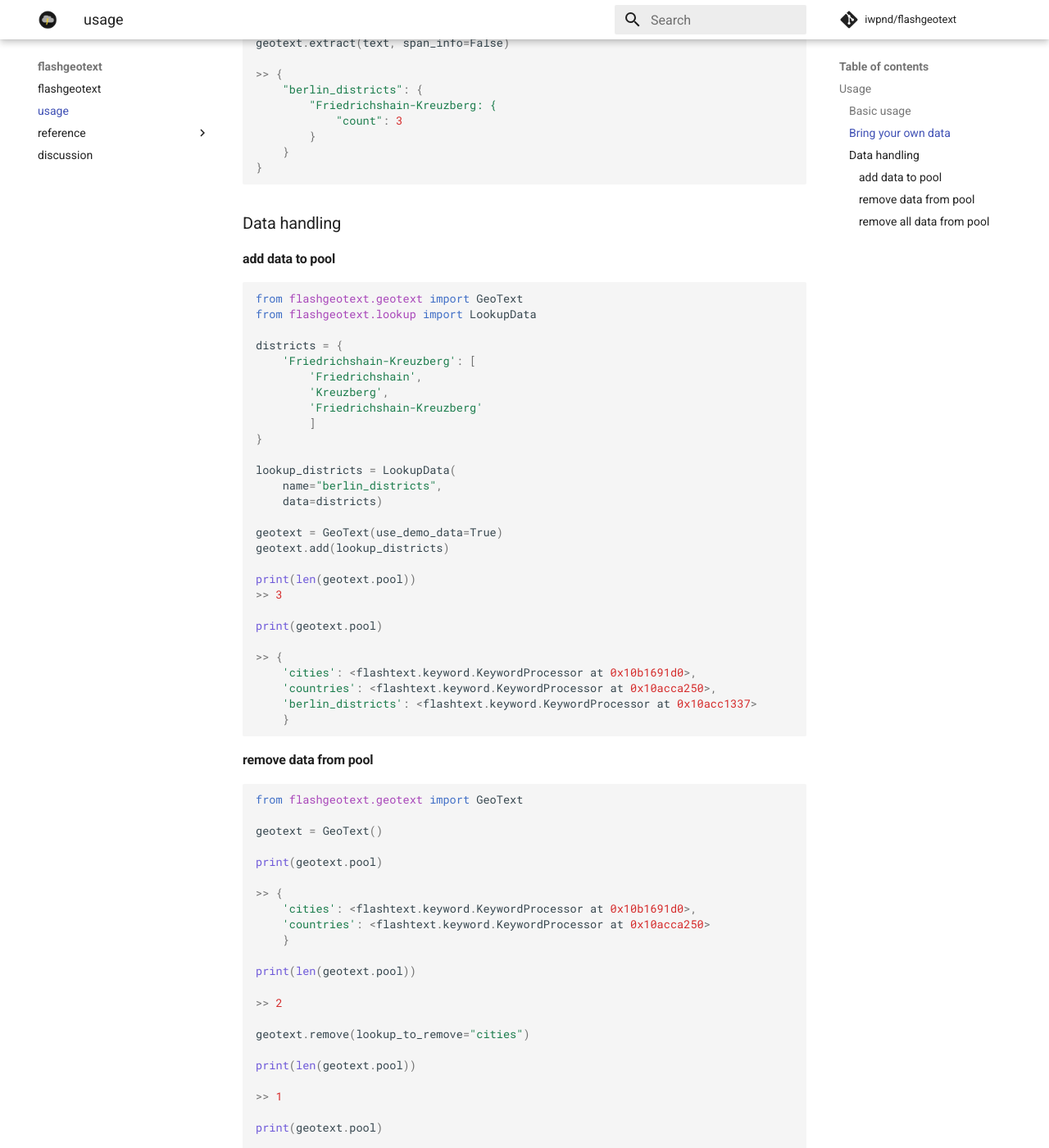
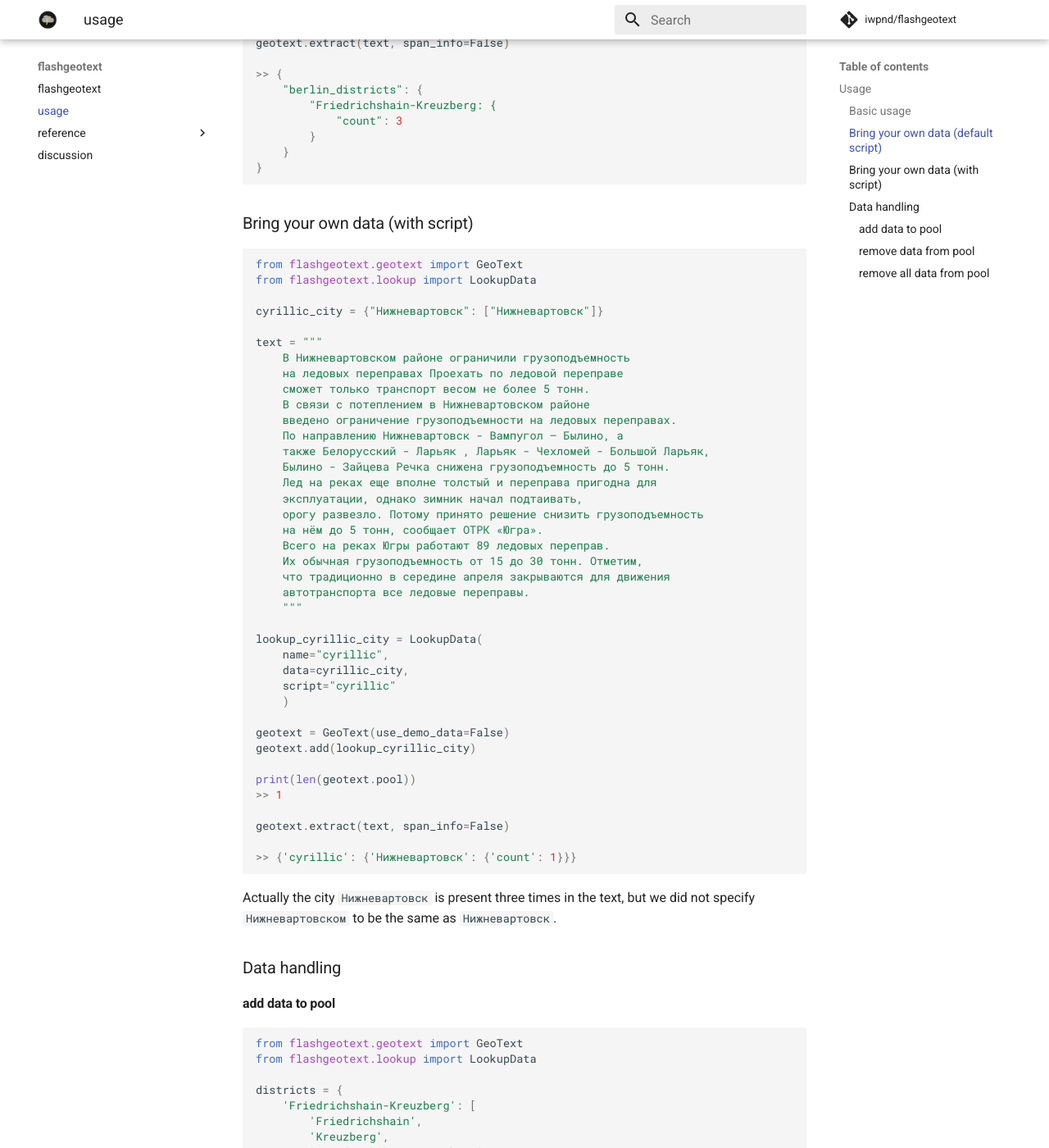
Before and after one commit to iwpnd/flashgeotext, an MkDocs documentation site: the page built from docs/usage.md, in a window 1280 px wide and 1400 px high, scrolled down 1657 px. Shown: the whole window at 82% size. Built offline with MkDocs 1.6.1 and Material for MkDocs 9.7.7, drawn with Linux system fonts in a browser that asks for light colours; comment, search, counter and statistics services are not loaded; some of the changed text lies outside the part shown.

Commit message:
updated LookupDataPool to use LookupData.script if not 'default'. added tests for cyrillic. updated usage.md to show use of script

````diff
--- a/docs/usage.md
+++ b/docs/usage.md
@@ -42,7 +42,7 @@ geotext.extract(input_text=input_text, span_info=True)
     }
 ```
 
-### Bring your own data
+### Bring your own data (default script)
 
 ```python
 from flashgeotext.geotext import GeoText
@@ -87,6 +87,52 @@ geotext.extract(text, span_info=False)
     }
 }
 ```
+
+### Bring your own data (with script)
+
+```python
+from flashgeotext.geotext import GeoText
+from flashgeotext.lookup import LookupData
+
+cyrillic_city = {"Нижневартовск": ["Нижневартовск"]}
+
+text = """
+    В Нижневартовском районе ограничили грузоподъемность
+    на ледовых переправах Проехать по ледовой переправе
+    сможет только транспорт весом не более 5 тонн.
+    В связи с потеплением в Нижневартовском районе
+    введено ограничение грузоподъемности на ледовых переправах.
+    По направлению Нижневартовск - Вампугол – Былино, а
+    также Белорусский - Ларьяк , Ларьяк - Чехломей - Большой Ларьяк,
+    Былино - Зайцева Речка снижена грузоподъемность до 5 тонн.
+    Лед на реках еще вполне толстый и переправа пригодна для
+    эксплуатации, однако зимник начал подтаивать,
+    орогу развезло. Потому принято решение снизить грузоподъемность
+    на нём до 5 тонн, сообщает ОТРК «Югра».
+    Всего на реках Югры работают 89 ледовых переправ.
+    Их обычная грузоподъемность от 15 до 30 тонн. Отметим,
+    что традиционно в середине апреля закрываются для движения
+    автотранспорта все ледовые переправы.
+    """
+
+lookup_cyrillic_city = LookupData(
+    name="cyrillic",
+    data=cyrillic_city,
+    script="cyrillic"
+    )
+
+geotext = GeoText(use_demo_data=False)
+geotext.add(lookup_cyrillic_city)
+
+print(len(geotext.pool))
+>> 1
+
+geotext.extract(text, span_info=False)
+
+>> {'cyrillic': {'Нижневартовск': {'count': 1}}}
+```
+
+Actually the city `Нижневартовск` is present three times in the text, but we did not specify `Нижневартовском` to be the same as `Нижневартовск`.
 
 ### Data handling
 
````
Also changed, not shown: 3 other files.
